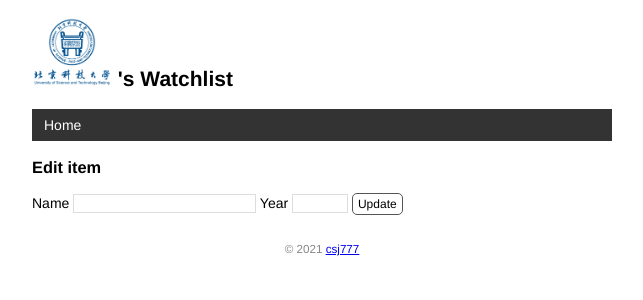
After one commit to csj777/watchlist, a Flask app: template templates/edit.html in a window 1280 px wide. The commit adds this page. Shown: the top 300 px of the page, without its empty margins (318-961 px from the left). Run offline with Flask 2, Linux system fonts and the light colour scheme; the template is opened without the code that fills it, so the values that code supplies are empty.

Commit message:
增删改功能

```diff
--- a/app.py
+++ b/app.py
@@ -1,4 +1,5 @@
 from flask import Flask, render_template
+from flask import request, redirect, flash, url_for
 from flask_sqlalchemy import SQLAlchemy
 from datetime import timedelta
 import os
@@ -16,6 +17,7 @@ app.config['SEND_FILE_MAX_AGE_DEFAULT'] = timedelta(seconds=1)
 app.config['SQLALCHEMY_DATABASE_URI'] = prefix + os.path.join(
     app.root_path, 'data.db')
 app.config['SQLALCHEMY_TRACK_MODIFICATIONS'] = False  # 关闭对模型修改的监控
+app.config['SECRET_KEY'] = 'dev'
 # 在扩展类实例化前加载配置
 db = SQLAlchemy(app)
 
@@ -31,10 +33,50 @@ class Movie(db.Model):
     year = db.Column(db.String(4))
 
 
-@app.route('/')
+@app.route('/', methods=['GET', 'POST'])
 def index():
+    if request.method == 'POST':
+        title = request.form.get('title')
+        year = request.form.get('year')
+        if not title or not year or len(year) > 4 or len(title) > 60:
+            flash('Invalid input.')
+            return redirect(url_for('index'))
+        movie = Movie(title=title, year=year)
+        db.session.add(movie)
+        db.session.commit()
+        flash('Item created.')
+        return redirect(url_for('index'))
+
+    user = User.query.first()
     movies = Movie.query.all()
-    return render_template('index.html', movies=movies)
+    return render_template('index.html', user=user, movies=movies)
+
+
+@app.route('/movie/edit/<int:movie_id>', methods=['GET', 'POST'])
+def edit(movie_id):
+    movie = Movie.query.get_or_404(movie_id)
+    if request.method == 'POST':
+        title = request.form['title']
+        year = request.form['year']
+
+        if not title or not year or len(year) > 4 or len(title) > 60:
+            flash('Invalid input.')
+            return redirect(url_for('edit', movie_id=movie_id))
+        movie.title = title
+        movie.year = year
+        db.session.commit()
+        flash('Item updated')
+        return redirect(url_for('index'))
+    return render_template('edit.html', movie=movie)
+
+
+@app.route('/movie/delete/<int:movie_id>', methods=['POST'])
+def delete(movie_id):
+    movie = Movie.query.get_or_404(movie_id)
+    db.session.delete(movie)
+    db.session.commit()
+    flash('Item deleted')
+    return redirect(url_for('index'))
 
 
 @app.cli.command()
--- a/static/css/style.css
+++ b/static/css/style.css
@@ -5,6 +5,53 @@ body {
     max-width: 580px;
     font-size: 14px;
     font-family: Helvetica, Arial, sans-serif;
+}
+
+.alert {
+    position: relative;
+    padding: 7px;
+    margin: 7px 0;
+    border: 1px solid transparent;
+    color: #004085;
+    background-color: #cce5ff;
+    border-color: #b8daff;
+    border-radius: 5px;
+}
+
+.inline-form {
+    display: inline;
+}
+
+/* 覆盖某些浏览器对 input 元素定义的字体 */
+
+input[type=submit] {
+    font-family: inherit;
+}
+
+input[type=text] {
+    border: 1px solid #ddd;
+}
+
+input[name=year] {
+    width: 50px;
+}
+
+.btn {
+    font-size: 12px;
+    padding: 3px 5px;
+    text-decoration: none;
+    cursor: pointer;
+    background-color: white;
+    color: black;
+    border: 1px solid #555555;
+    border-radius: 5px;
+}
+
+.btn:hover {
+    text-decoration: none;
+    background-color: black;
+    color: white;
+    border: 1px solid black;
 }
 
 /* 页脚 */
--- a/templates/base.html
+++ b/templates/base.html
@@ -12,6 +12,10 @@
 </head>
 
 <body>
+    <!-- 插入到页面标题上方 -->
+    {% for message in get_flashed_messages() %}
+        <div class="alert">{{ message }}</div>
+    {% endfor %}
     <h2>
         <img alt="Avatar" class="avatar" src="{{ url_for('static', filename='images/avatar.png') }}">
         {{ user.name }}'s Watchlist
--- /dev/null
+++ b/templates/edit.html
@@ -0,0 +1,9 @@
+{% extends 'base.html' %}
+{% block content %}
+<h3>Edit item</h3>
+<form method="post">
+    Name <input type="text" name="title" autocomplete="off" requ ired value="{{ movie.title }}">
+    Year <input type="text" name="year" autocomplete="off" requi red value="{{ movie.year }}">
+    <input class="btn" type="submit" name="submit" value="Update">
+</form>
+{% endblock %}
```
Also changed, not shown: templates/index.html (+9 -0 lines).
